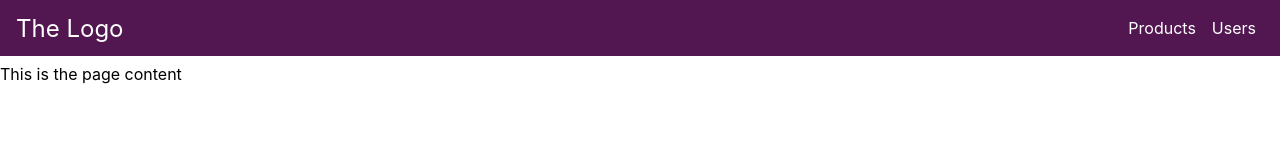
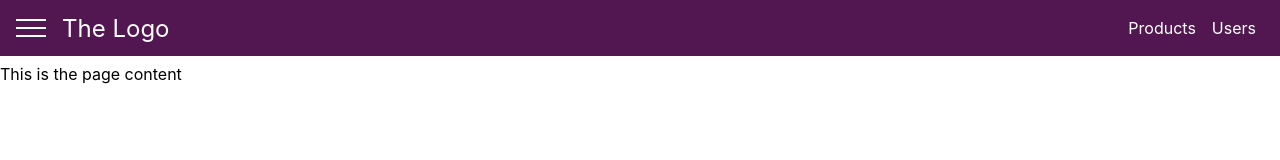
Before and after one commit to davjdo/react-responsive-navbar, a React (Create React App) app: page / in a window 1280 px wide. Shown: the top 160 px of the page. Built offline with nearby package versions, Linux system fonts and the light colour scheme.

Commit message:
add DrawerToggleButton component

```diff
--- /dev/null
+++ b/src/components/SideDrawer/DrawerToggleButton.css
@@ -0,0 +1,23 @@
+.toggle-button {
+    display: flex;
+    flex-direction: column;
+    justify-content: space-around;
+    height: 24px;
+    width: 30px;
+    background: transparent;
+    border: none;
+    cursor: pointer;
+    padding: 0;
+    box-sizing: border-box;
+}
+
+.toggle-button:focus {
+    outline: none;
+}
+
+.toggle-button__line {
+    width: 30px;
+    display: block;
+    height: 2px;
+    background: #fff;
+}
--- /dev/null
+++ b/src/components/SideDrawer/DrawerToggleButton.js
@@ -0,0 +1,14 @@
+import React from 'react';
+import './DrawerToggleButton.css';
+
+const DrawerToggleButton = props => {
+  return (
+    <button className="toggle-button">
+      <div className="toggle-button__line" />
+      <div className="toggle-button__line" />
+      <div className="toggle-button__line" />
+    </button>
+  );
+};
+
+export default DrawerToggleButton;
--- a/src/components/Toolbar/Toolbar.css
+++ b/src/components/Toolbar/Toolbar.css
@@ -12,6 +12,10 @@
     align-items: center;
     height: 100%;
     padding: 0 1rem;
+}
+
+.toolbar__logo {
+    margin-left: 1rem;
 }
 
 .toolbar__logo a {
--- a/src/components/Toolbar/Toolbar.js
+++ b/src/components/Toolbar/Toolbar.js
@@ -1,12 +1,15 @@
 import React from 'react';
 import { Link } from 'react-router-dom';
+import DrawerToggleButton from '../SideDrawer/DrawerToggleButton';
 import './Toolbar.css';
 
 const Toolbar = props => {
   return (
     <header className="toolbar">
       <nav className="toolbar__navigation">
-        <div />
+        <div>
+          <DrawerToggleButton />
+        </div>
         <div className="toolbar__logo">
           <Link to="/">The Logo</Link>
         </div>
```
Also changed, not shown: src/components/SideDrawer/SideDrawer.js (added).
